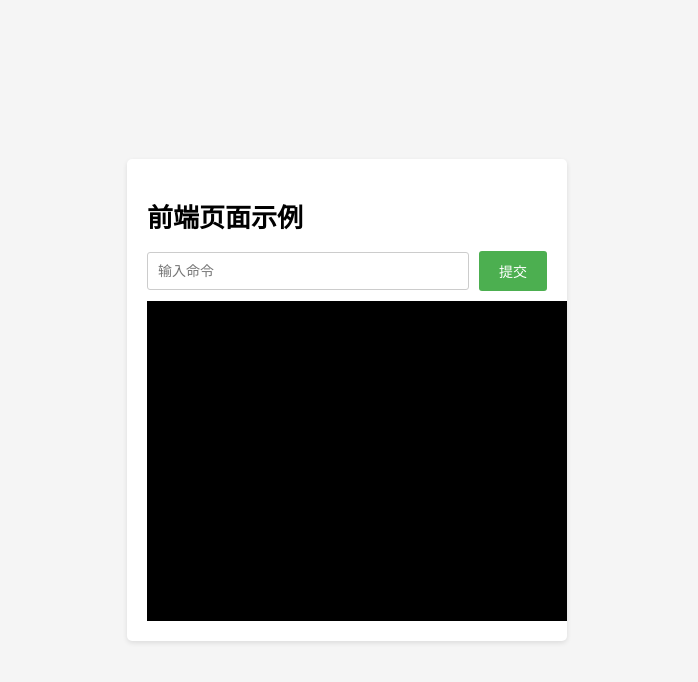
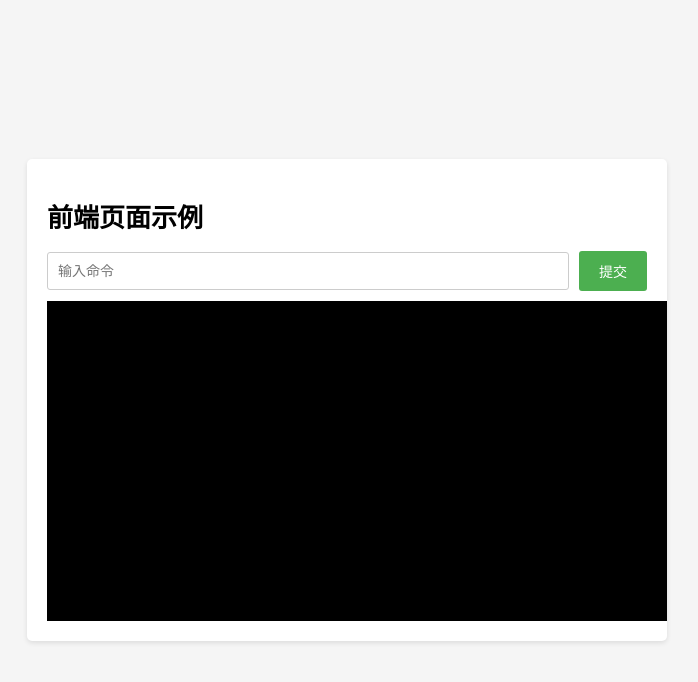
Before and after one commit to Mayi21/PythonPro, a FastAPI app: page / in a window 1280 px wide. Shown: the top 682 px of the page, without its empty margins (293-991 px from the left). Run offline with FastAPI, Linux system fonts and the light colour scheme.

Commit message:
modify html and backend

```diff
--- a/frontend/templates/index.html
+++ b/frontend/templates/index.html
@@ -14,7 +14,8 @@
     }
 
     .container {
-      width: 400px;
+      width: 80%;
+      max-width: 600px;
       padding: 20px;
       background-color: white;
       border-radius: 5px;
```
